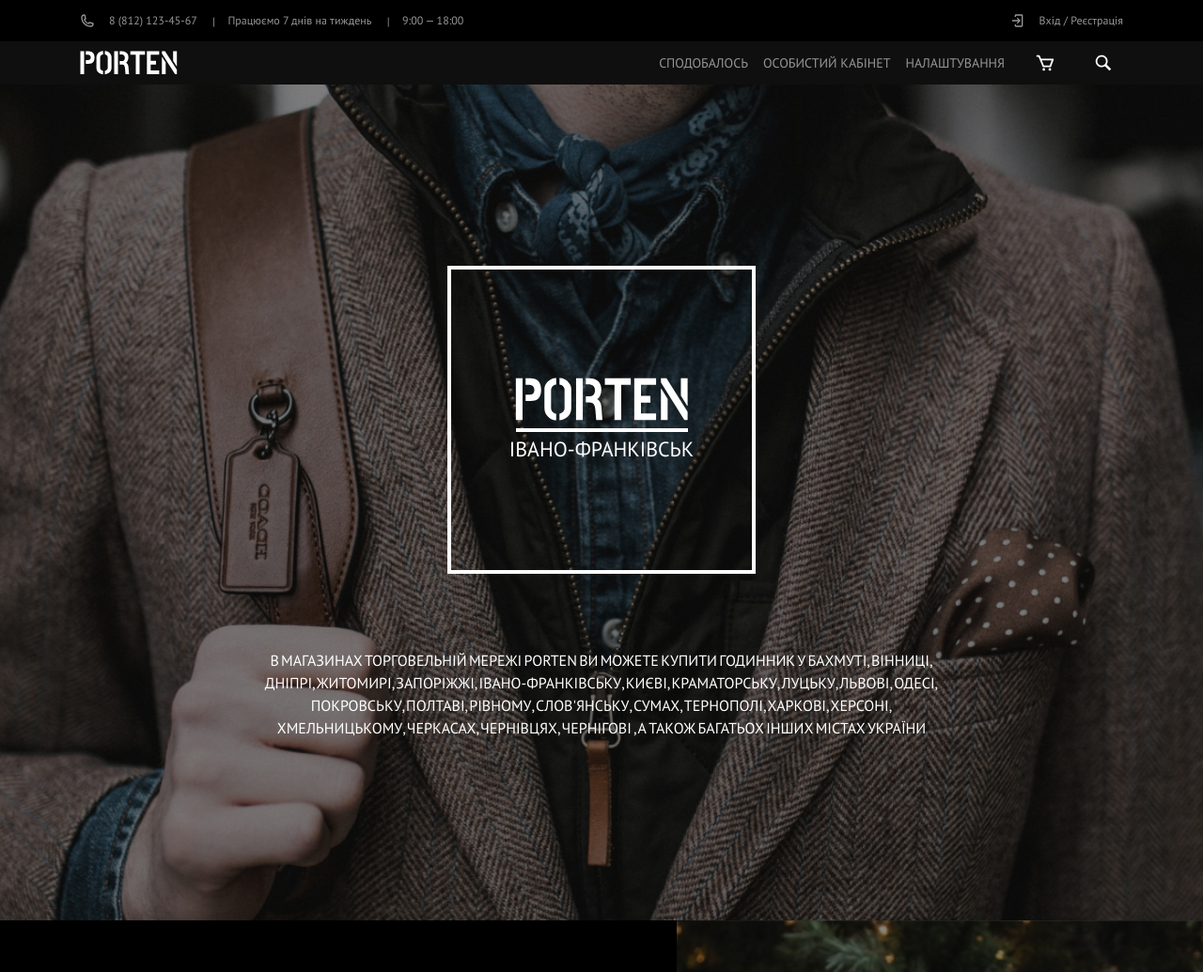
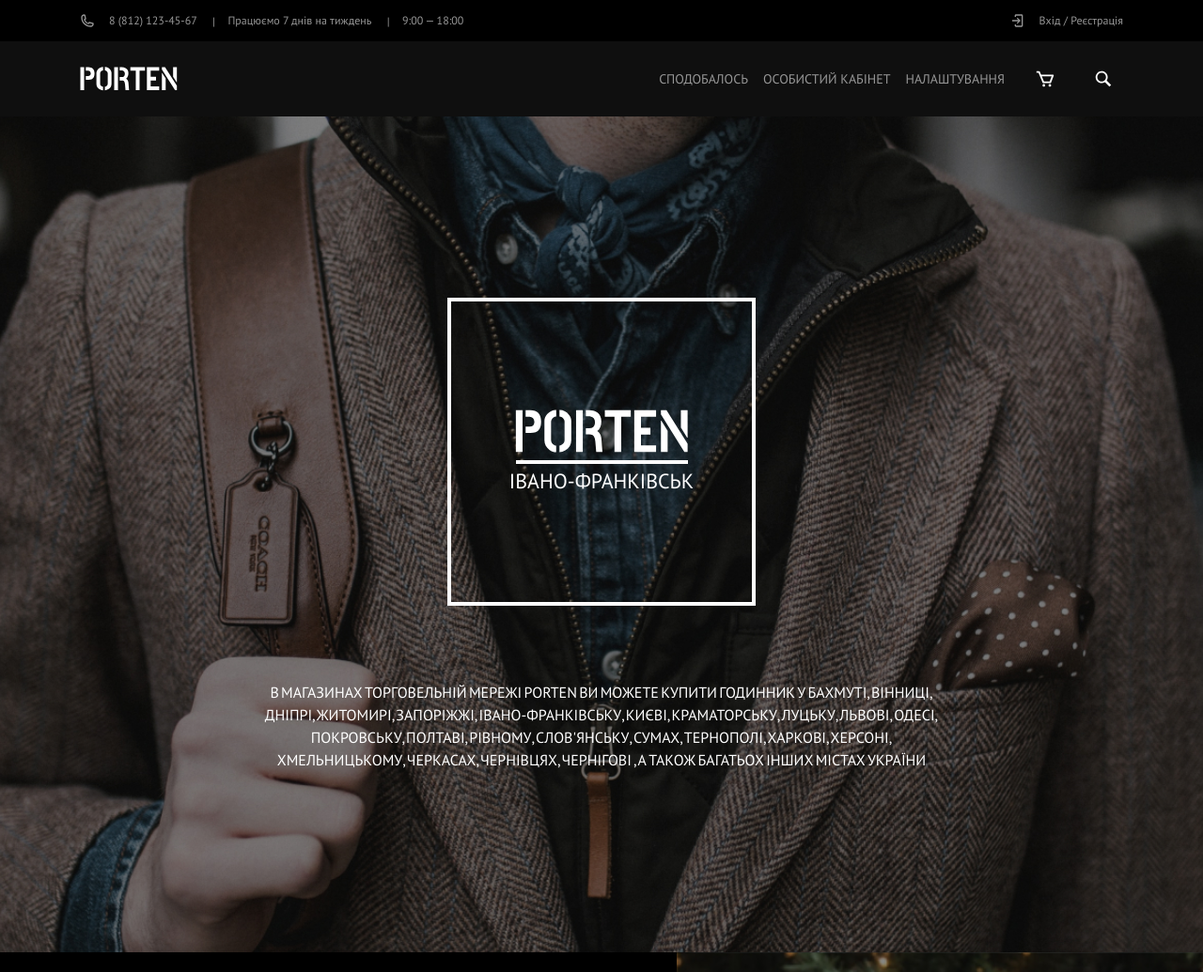
Before and after one commit to 777Yurii/porten-learn, a website: page site/index.html in a window 1280 px wide. Shown: the top 1035 px of the page at 94% size. Drawn offline with nearby package versions, Linux system fonts and the light colour scheme.

Commit message:
Убрали отступы тега ul. Добавили display: block.

```diff
--- a/site/styles/components/_main-nav.css
+++ b/site/styles/components/_main-nav.css
@@ -5,9 +5,12 @@
   font-size: 14px;
   line-height: 18px;
   text-transform: uppercase;
+  padding-left: 0;
+  margin: 0;
 }
 
 .main-nav__link {
+  display: block;
   padding: 31px 8px;
   color: var(--gray);
   text-decoration: none;
```
